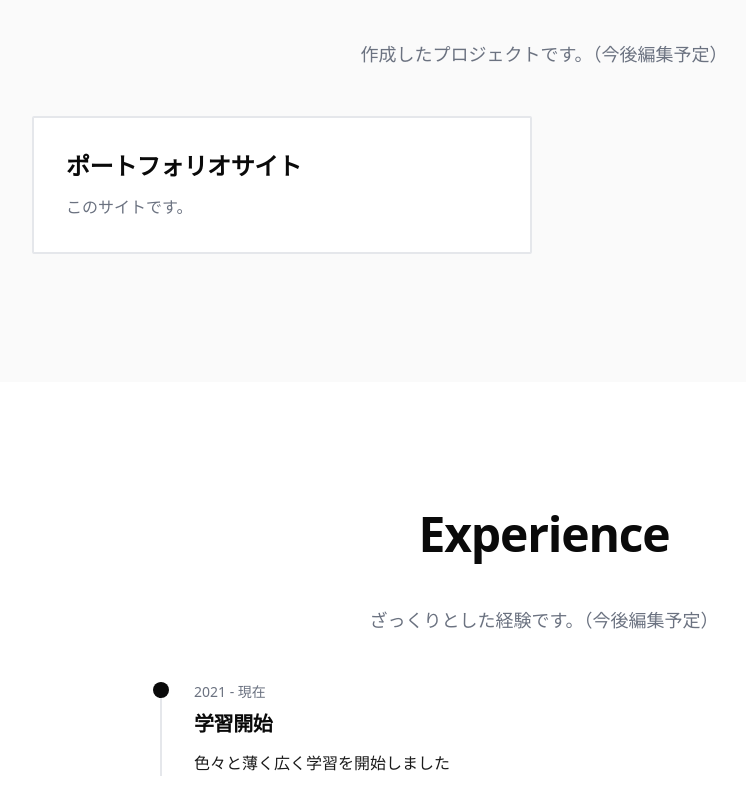
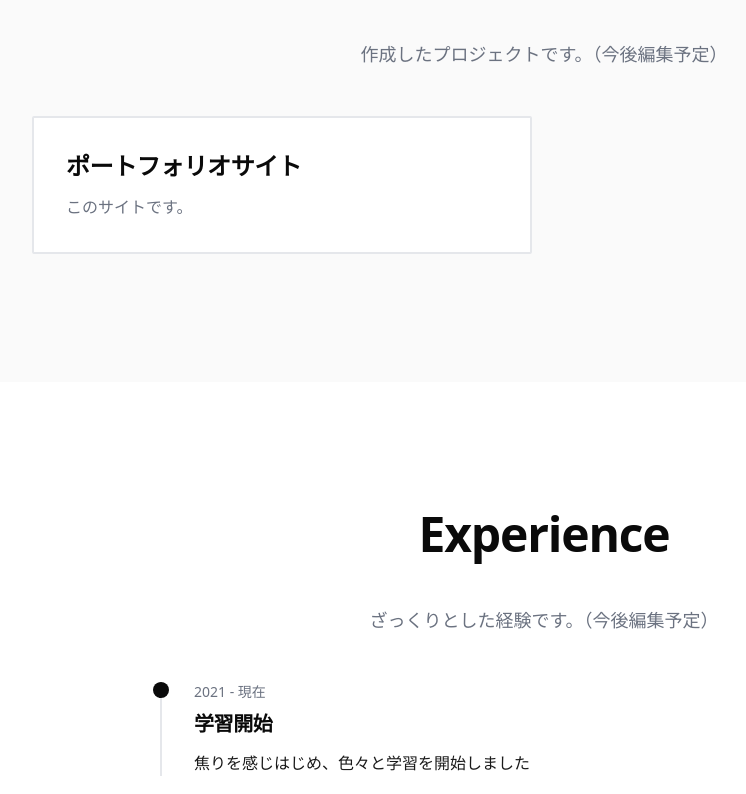
Before and after one commit to sanbay3/san_bay3_portfolio, a Next.js app: page / in a window 1280 px wide. Shown: the part 2620-3414 px from the top of the page, without its empty margins (96-842 px from the left). Built offline with nearby package versions, Linux system fonts and the light colour scheme.

Commit message:
Change description

```diff
--- a/components/About.tsx
+++ b/components/About.tsx
@@ -21,7 +21,7 @@ export default function About() {
           </p>
           <p>
             情報系専攻だったにも関わらず何も身につけられていないことに焦りを感じているアラサー会社員です。
-            <br />モチベ維持のため薄く広く学習を進めています。
+            <br />モチベ維持のため学習を進めています。
             <br />ぼちぼちがんばります。
           </p>
         </div>
--- a/components/Experience.tsx
+++ b/components/Experience.tsx
@@ -18,7 +18,7 @@ export default function Experience() {
     {
       period: '2021 - 現在',
       title: '学習開始',
-      description: '色々と薄く広く学習を開始しました',
+      description: '焦りを感じはじめ、色々と学習を開始しました',
     },
     // 今後追加する経歴をここに記入
   ]
```
